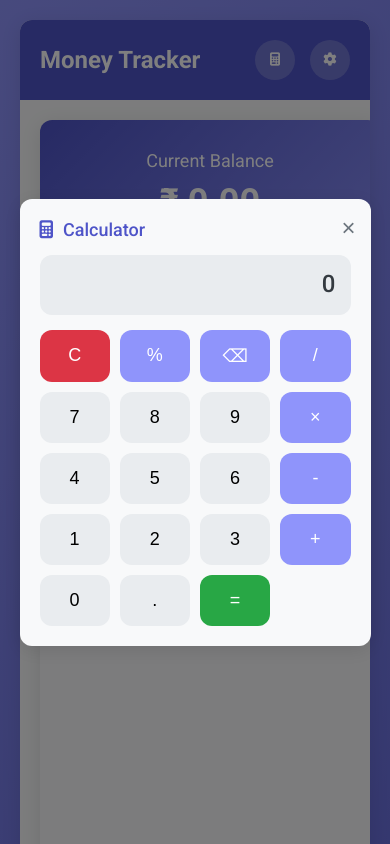
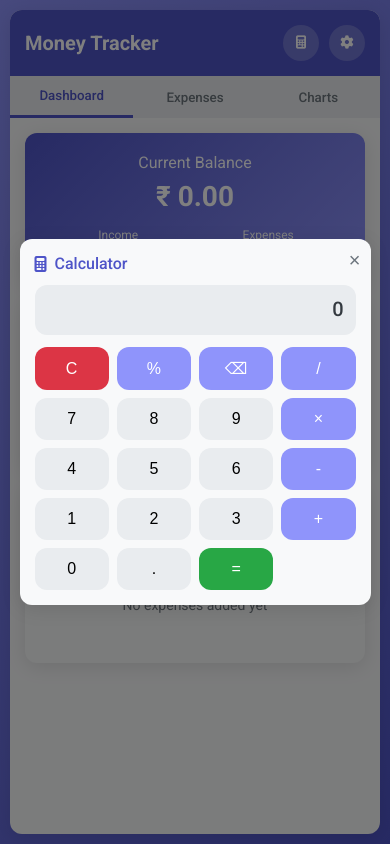
Before and after one commit to Ok6035/Money-Tracking, a plain HTML site: page index.html in a window 390 px wide. Both pictures are taken after a click on the button 275 px from the left and 60 px from the top of the page. Shown: the top 844 px of the page. Drawn offline with nearby package versions, Linux system fonts and the light colour scheme.

Commit message:
Update index.html

```diff
--- a/index.html
+++ b/index.html
@@ -2,7 +2,7 @@
 <html lang="en">
 <head>
     <meta charset="UTF-8">
-    <meta name="viewport" content="width=device-width, initial-scale=1.0">
+    <meta name="viewport" content="width=device-width, initial-scale=1.0, maximum-scale=1.0, user-scalable=no">
     <title>Money Tracker</title>
     <link href="https://fonts.googleapis.com/css2?family=Roboto:wght@300;400;500;700&display=swap" rel="stylesheet">
     <link rel="stylesheet" href="https://cdnjs.cloudflare.com/ajax/libs/font-awesome/6.4.0/css/all.min.css">
@@ -44,20 +44,27 @@
             -moz-user-select: none;
             -ms-user-select: none;
             user-select: none;
+            -webkit-tap-highlight-color: transparent;
+            -webkit-touch-callout: none;
         }
 
-        body {
+        html, body {
+            width: 100%;
+            height: 100%;
+            overflow: hidden;
             font-family: 'Roboto', sans-serif;
             background: linear-gradient(135deg, var(--primary-light) 0%, var(--primary) 100%);
             color: var(--dark);
-            min-height: 100vh;
-            padding: 20px;
             transition: var(--transition);
+            position: fixed;
         }
 
         .container {
-            max-width: 1200px;
-            margin: 0 auto;
+            width: 100%;
+            height: 100%;
+            display: flex;
+            flex-direction: column;
+            padding: 10px;
         }
 
         .app {
@@ -66,32 +73,37 @@
             box-shadow: var(--box-shadow);
             overflow: hidden;
             transition: var(--transition);
+            display: flex;
+            flex-direction: column;
+            height: 100%;
+            width: 100%;
         }
 
         .app-header {
             background-color: var(--primary);
             color: white;
-            padding: 20px;
+            padding: 15px;
             display: flex;
             justify-content: space-between;
             align-items: center;
+            flex-shrink: 0;
         }
 
         .app-title {
-            font-size: 24px;
+            font-size: 20px;
             font-weight: 700;
         }
 
         .header-actions {
             display: flex;
-            gap: 15px;
+            gap: 10px;
         }
 
         .icon-button {
             background: rgba(255, 255, 255, 0.2);
             border: none;
-            width: 40px;
-            height: 40px;
+            width: 36px;
+            height: 36px;
             border-radius: 50%;
             color: white;
             cursor: pointer;
@@ -107,59 +119,96 @@
         }
 
         .app-content {
-            padding: 20px;
-            display: grid;
-            grid-template-columns: 1fr 1.5fr;
-            gap: 20px;
+            flex: 1;
+            overflow: hidden;
+            display: flex;
+            flex-direction: column;
         }
 
-        @media (max-width: 900px) {
-            .app-content {
-                grid-template-columns: 1fr;
+        .tabs {
+            display: flex;
+            background-color: var(--gray-light);
+            flex-shrink: 0;
         }
+
+        .tab {
+            flex: 1;
+            padding: 12px;
+            text-align: center;
+            background: none;
+            border: none;
+            font-family: 'Roboto', sans-serif;
+            font-weight: 500;
+            color: var(--gray);
+            cursor: pointer;
+            transition: var(--transition);
+        }
+
+        .tab.active {
+            color: var(--primary);
+            border-bottom: 3px solid var(--primary);
+        }
+
+        .tab-content {
+            flex: 1;
+            overflow: hidden;
+            display: flex;
+            flex-direction: column;
+        }
+
+        .tab-pane {
+            flex: 1;
+            overflow-y: auto;
+            padding: 15px;
+            display: none;
+        }
+
+        .tab-pane.active {
+            display: flex;
+            flex-direction: column;
         }
 
         .card {
             background-color: var(--light);
             border-radius: var(--border-radius);
             box-shadow: var(--box-shadow);
-            padding: 20px;
-            margin-bottom: 20px;
+            padding: 15px;
+            margin-bottom: 15px;
             transition: var(--transition);
         }
 
         .card-title {
-            font-size: 18px;
+            font-size: 16px;
             font-weight: 500;
-            margin-bottom: 15px;
+            margin-bottom: 12px;
             color: var(--primary);
             display: flex;
             align-items: center;
-            gap: 10px;
+            gap: 8px;
         }
 
         .balance-card {
             background: linear-gradient(135deg, var(--primary) 0%, var(--primary-light) 100%);
             color: white;
             text-align: center;
-            padding: 30px;
+            padding: 20px;
         }
 
         .balance-label {
-            font-size: 18px;
-            margin-bottom: 10px;
+            font-size: 16px;
+            margin-bottom: 8px;
         }
 
         .balance-amount {
-            font-size: 36px;
+            font-size: 28px;
             font-weight: 700;
-            margin-bottom: 15px;
+            margin-bottom: 12px;
         }
 
         .income-expense {
             display: flex;
             justify-content: space-around;
-            margin-top: 20px;
+            margin-top: 15px;
         }
 
         .income, .expenses {
@@ -169,40 +218,41 @@
         }
 
         .income-label, .expenses-label {
-            font-size: 14px;
-            margin-bottom: 5px;
+            font-size: 12px;
+            margin-bottom: 4px;
         }
 
         .income-amount {
-            font-size: 20px;
+            font-size: 16px;
             font-weight: 500;
             color: var(--success);
         }
 
         .expenses-amount {
-            font-size: 20px;
+            font-size: 16px;
             font-weight: 500;
             color: var(--danger);
         }
 
         .form-group {
-            margin-bottom: 15px;
+            margin-bottom: 12px;
         }
 
         .form-label {
             display: block;
-            margin-bottom: 5px;
+            margin-bottom: 4px;
             font-weight: 500;
             color: var(--gray);
+            font-size: 14px;
         }
 
         .form-input {
             width: 100%;
-            padding: 12px 15px;
+            padding: 10px 12px;
             border: 1px solid var(--gray-light);
             border-radius: var(--border-radius);
             font-family: 'Roboto', sans-serif;
-            font-size: 16px;
+            font-size: 14px;
             transition: var(--transition);
         }
 
@@ -214,11 +264,11 @@
 
         .form-select {
             width: 100%;
-            padding: 12px 15px;
+            padding: 10px 12px;
             border: 1px solid var(--gray-light);
             border-radius: var(--border-radius);
             font-family: 'Roboto', sans-serif;
-            font-size: 16px;
+            font-size: 14px;
             background-color: white;
             transition: var(--transition);
         }
@@ -230,11 +280,11 @@
         }
 
         .btn {
-            padding: 12px 20px;
+            padding: 10px 16px;
             border: none;
             border-radius: var(--border-radius);
             font-family: 'Roboto', sans-serif;
-            font-size: 16px;
+            font-size: 14px;
             font-weight: 500;
             cursor: pointer;
             transition: var(--transition);
@@ -255,7 +305,7 @@
 
         .expenses-list {
             list-style: none;
-            max-height: 300px;
+            flex: 1;
             overflow-y: auto;
         }
 
@@ -263,7 +313,7 @@
             display: flex;
             justify-content: space-between;
             align-items: center;
-            padding: 15px;
+            padding: 12px;
             border-bottom: 1px solid var(--gray-light);
             transition: var(--transition);
         }
@@ -278,24 +328,26 @@
 
         .expense-title {
             font-weight: 500;
-            margin-bottom: 5px;
+            margin-bottom: 4px;
+            font-size: 14px;
         }
 
         .expense-details {
             display: flex;
-            gap: 15px;
-            font-size: 14px;
+            gap: 10px;
+            font-size: 12px;
             color: var(--gray);
         }
 
         .expense-amount {
             font-weight: 700;
             color: var(--danger);
+            font-size: 14px;
         }
 
         .expense-actions {
             display: flex;
-            gap: 10px;
+            gap: 8px;
         }
 
         .expense-actions button {
@@ -311,8 +363,8 @@
         }
 
         .chart-container {
-            height: 300px;
-            margin-top: 20px;
+            height: 200px;
+            margin-top: 15px;
         }
 
         .modal {
@@ -334,17 +386,19 @@
             box-shadow: var(--box-shadow);
             width: 90%;
             max-width: 400px;
-            padding: 20px;
+            padding: 15px;
             position: relative;
+            max-height: 80%;
+            overflow-y: auto;
         }
 
         .modal-close {
             position: absolute;
-            top: 15px;
-            right: 15px;
+            top: 10px;
+            right: 10px;
             background: none;
             border: none;
-            font-size: 24px;
+            font-size: 20px;
             color: var(--gray);
             cursor: pointer;
             transition: var(--transition);
@@ -357,25 +411,25 @@
         .calculator-display {
             background-color: var(--gray-light);
             border-radius: var(--border-radius);
-            padding: 15px;
+            padding: 12px;
             text-align: right;
-            font-size: 24px;
+            font-size: 20px;
             font-weight: 500;
-            margin-bottom: 15px;
-            min-height: 60px;
+            margin-bottom: 12px;
+            min-height: 50px;
         }
 
         .calculator-buttons {
             display: grid;
             grid-template-columns: repeat(4, 1fr);
-            gap: 10px;
+            gap: 8px;
         }
 
         .calculator-btn {
-            padding: 15px;
+            padding: 12px;
             border: none;
             border-radius: var(--border-radius);
-            font-size: 18px;
+            font-size: 16px;
             font-weight: 500;
             cursor: pointer;
             transition: var(--transition);
@@ -403,14 +457,14 @@
         }
 
         .settings-section {
-            margin-bottom: 20px;
+            margin-bottom: 15px;
         }
 
         .toggle-switch {
             position: relative;
             display: inline-block;
-            width: 60px;
-            height: 34px;
+            width: 50px;
+            height: 28px;
         }
 
         .toggle-switch input {
@@ -428,14 +482,14 @@
             bottom: 0;
             background-color: #ccc;
             transition: .4s;
-            border-radius: 34px;
+            border-radius: 28px;
         }
 
         .slider:before {
             position: absolute;
             content: "";
-            height: 26px;
-            width: 26px;
+            height: 20px;
+            width: 20px;
             left: 4px;
             bottom: 4px;
             background-color: white;
@@ -448,39 +502,47 @@
         }
 
         input:checked + .slider:before {
-            transform: translateX(26px);
+            transform: translateX(22px);
         }
 
         .settings-label {
             display: flex;
             justify-content: space-between;
             align-items: center;
-            margin-bottom: 15px;
+            margin-bottom: 12px;
         }
 
         .settings-title {
-            font-size: 18px;
+            font-size: 16px;
             font-weight: 500;
         }
 
         .empty-state {
             text-align: center;
-            padding: 30px;
+            padding: 20px;
             color: var(--gray);
         }
 
         .empty-state i {
-            font-size: 48px;
-            margin-bottom: 15px;
+            font-size: 36px;
+            margin-bottom: 10px;
             color: var(--gray-light);
         }
 
         .empty-state p {
-            margin-bottom: 20px;
+            margin-bottom: 15px;
+            font-size: 14px;
         }
 
         .currency {
             font-family: inherit;
+        }
+
+        /* Prevent zoom on input focus on iOS */
+        @media screen and (max-width: 768px) {
+            input, select, textarea {
+                font-size: 16px !important;
+            }
         }
     </style>
 </head>
@@ -500,7 +562,15 @@
             </div>
 
             <div class="app-content">
-                <div class="left-panel">
+                <div class="tabs">
+                    <button class="tab active" data-tab="dashboard">Dashboard</button>
+                    <button class="tab" data-tab="expenses">Expenses</button>
+                    <button class="tab" data-tab="charts">Charts</button>
+                </div>
+
+                <div class="tab-content">
+                    <!-- Dashboard Tab -->
+                    <div class="tab-pane active" id="dashboard-tab">
                         <div class="card balance-card">
                             <div class="balance-label">Current Balance</div>
                             <div class="balance-amount"><span class="currency">₹</span> <span id="balanceAmount">0.00</span></div>
@@ -520,20 +590,24 @@
                             <h2 class="card-title"><i class="fas fa-money-bill-wave"></i> Monthly Income</h2>
                             <div class="form-group">
                                 <label class="form-label">Income Amount (₹)</label>
-                            <input type="text" class="form-input" id="incomeInput" placeholder="Enter monthly income">
+                                <input type="text" class="form-input" id="incomeInput" placeholder="Enter monthly income" inputmode="numeric">
                             </div>
                             <button class="btn btn-primary btn-block" id="saveIncomeBtn">Save Income</button>
                         </div>
 
                         <div class="card">
-                        <h2 class="card-title"><i class="fas fa-chart-pie"></i> Spending by Category</h2>
-                        <div class="chart-container">
-                            <canvas id="chart"></canvas>
-                        </div>
+                            <h2 class="card-title"><i class="fas fa-list"></i> Recent Expenses</h2>
+                            <ul class="expenses-list" id="expensesList">
+                                <li class="empty-state">
+                                    <i class="fas fa-receipt"></i>
+                                    <p>No expenses added yet</p>
+                                </li>
+                            </ul>
                         </div>
                     </div>
 
-                <div class="right-panel">
+                    <!-- Expenses Tab -->
+                    <div class="tab-pane" id="expenses-tab">
                         <div class="card">
                             <h2 class="card-title"><i class="fas fa-plus-circle"></i> Add New Expense</h2>
                             <div class="form-group">
@@ -542,7 +616,7 @@
                             </div>
                             <div class="form-group">
                                 <label class="form-label">Amount (₹)</label>
-                            <input type="text" class="form-input" id="expenseAmount" placeholder="Enter amount">
+                                <input type="text" class="form-input" id="expenseAmount" placeholder="Enter amount" inputmode="numeric">
                             </div>
                             <div class="form-group">
                                 <label class="form-label">Date</label>
@@ -565,15 +639,16 @@
                             </div>
                             <button class="btn btn-primary btn-block" id="addExpenseBtn">Add Expense</button>
                         </div>
+                    </div>
 
+                    <!-- Charts Tab -->
+                    <div class="tab-pane" id="charts-tab">
                         <div class="card">
-                        <h2 class="card-title"><i class="fas fa-list"></i> Recent Expenses</h2>
-                        <ul class="expenses-list" id="expensesList">
-                            <li class="empty-state">
-                                <i class="fas fa-receipt"></i>
-                                <p>No expenses added yet</p>
-                            </li>
-                        </ul>
+                            <h2 class="card-title"><i class="fas fa-chart-pie"></i> Spending by Category</h2>
+                            <div class="chart-container">
+                                <canvas id="chart"></canvas>
+                            </div>
+                        </div>
                     </div>
                 </div>
             </div>
@@ -662,6 +737,8 @@
             const darkModeToggle = document.getElementById('darkModeToggle');
             const clearDataBtn = document.getElementById('clearDataBtn');
             const exportDataBtn = document.getElementById('exportDataBtn');
+            const tabs = document.querySelectorAll('.tab');
+            const tabPanes = document.querySelectorAll('.tab-pane');
 
             // Set default date to today
             expenseDate.valueAsDate = new Date();
@@ -995,6 +1072,21 @@
                 }
             }
 
+            // Tab functionality
+            tabs.forEach(tab => {
+                tab.addEventListener('click', function() {
+                    const tabId = this.getAttribute('data-tab');
+
+                    // Update active tab
+                    tabs.forEach(t => t.classList.remove('active'));
+                    this.classList.add('active');
+
+                    // Show active tab pane
+                    tabPanes.forEach(pane => pane.classList.remove('active'));
+                    document.getElementById(`${tabId}-tab`).classList.add('active');
+                });
+            });
+
             // Event Listeners
             saveIncomeBtn.addEventListener('click', setIncome);
             addExpenseBtn.addEventListener('click', addExpense);
@@ -1090,6 +1182,20 @@
                 }
             });
 
+            // Prevent zoom on double-tap
+            document.addEventListener('dblclick', function(e) {
+                e.preventDefault();
+            }, { passive: false });
+
+            // Prevent scrolling
+            document.addEventListener('touchmove', function(e) {
+                if (e.target.closest('.expenses-list') || e.target.closest('.modal-content')) {
+                    // Allow scrolling for these elements
+                    return;
+                }
+                e.preventDefault();
+            }, { passive: false });
+
             // Initialize the app
             loadData();
         });
```
Lines whose indentation alone changed are shown as unchanged.
